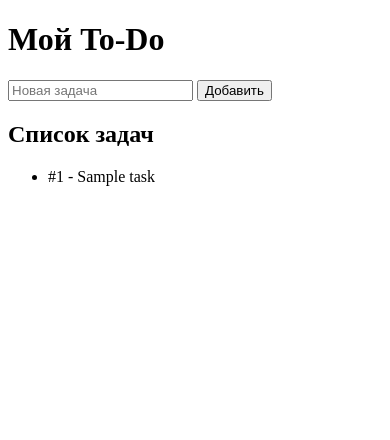
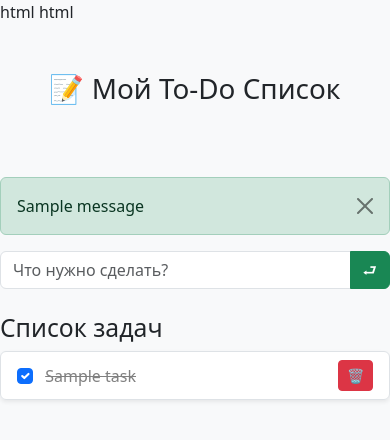
Before and after one commit to LightRay463/labs, a Flask app: page / in a window 390 px wide. Shown: the top 440 px of the page. Run offline with Flask 3, Linux system fonts and the light colour scheme; tables that the repository leaves empty hold one stand-in row (values such as "Sample post"); one stand-in notice (Sample message) is shown.

Commit message:
Add files via upload

```diff
--- a/todo_lab/app.py
+++ b/todo_lab/app.py
@@ -1,35 +1,68 @@
 import sqlite3
-from flask import Flask, render_template, request, redirect, url_for
+from flask import Flask, render_template, request, redirect, url_for, flash
 
 app = Flask(__name__)
-
+app.secret_key = 'super_secret_key'  # Нужен для сообщений flash
 DB_NAME = "todo.db"
 
 def get_connection():
     return sqlite3.connect(DB_NAME)
 
+# Инициализация БД (если вдруг таблицы нет)
+def init_db():
+    conn = get_connection()
+    cursor = conn.cursor()
+    # Добавляем поле is_done, если его нет (безопасная операция)
+    cursor.execute("CREATE TABLE IF NOT EXISTS tasks (id INTEGER PRIMARY KEY, title TEXT, is_done INTEGER DEFAULT 0)")
+    # Проверка на наличие колонки is_done для старых баз
+    try:
+        cursor.execute("ALTER TABLE tasks ADD COLUMN is_done INTEGER DEFAULT 0")
+    except:
+        pass
+    conn.commit()
+    conn.close()
+
+init_db()
+
 @app.route("/")
 def index():
     conn = get_connection()
     cursor = conn.cursor()
-    cursor.execute("SELECT id, title FROM tasks ORDER BY id DESC")
+    cursor.execute("SELECT id, title, is_done FROM tasks ORDER BY id DESC")
     tasks = cursor.fetchall()
     conn.close()
-
     return render_template("index.html", tasks=tasks)
 
 @app.route("/add", methods=["POST"])
 def add_task():
     title = request.form.get("title", "").strip()
-    if title == "":
+    if not title:
+        flash("Введите название задачи!", "danger") # Сообщение об ошибке
         return redirect(url_for("index"))
 
     conn = get_connection()
     cursor = conn.cursor()
-    cursor.execute("INSERT INTO tasks (title) VALUES (?)", (title,))  #
+    cursor.execute("INSERT INTO tasks (title, is_done) VALUES (?, 0)", (title,))
     conn.commit()
     conn.close()
+    return redirect(url_for("index"))
 
+@app.route("/delete/<int:task_id>", methods=["POST"])
+def delete_task(task_id):
+    conn = get_connection()
+    cursor = conn.cursor()
+    cursor.execute("DELETE FROM tasks WHERE id = ?", (task_id,))
+    conn.commit()
+    conn.close()
+    return redirect(url_for("index"))
+
+@app.route("/toggle/<int:task_id>", methods=["POST"])
+def toggle_task(task_id):
+    conn = get_connection()
+    cursor = conn.cursor()
+    cursor.execute("UPDATE tasks SET is_done = NOT is_done WHERE id = ?", (task_id,))
+    conn.commit()
+    conn.close()
     return redirect(url_for("index"))
 
 if __name__ == "__main__":
--- a/todo_lab/templates/index.html
+++ b/todo_lab/templates/index.html
@@ -3,21 +3,69 @@
 <head>
     <meta charset="utf-8">
     <title>To-Do</title>
+    html <meta name="viewport" content="width=device-width, initial-scale=1">
+    <link href="https://cdn.jsdelivr.net/npm/bootstrap@5.3.0/dist/css/bootstrap.min.css" rel="stylesheet">
+    <script src="https://cdn.jsdelivr.net/npm/bootstrap@5.3.0/dist/js/bootstrap.bundle.min.js"></script>
+    html <link rel="stylesheet" href="https://cdn.jsdelivr.net/npm/bootstrap-icons@1.10.0/font/bootstrap-icons.css">
 </head>
-<body>
-    <h1>Мой To-Do</h1>
+<body class="bg-light">
+    <div class="container py-5">
+        <div class="row justify-content-center">
+            <div class="col-md-8 col-lg-6">
+                <h1 class="text-center mb-4 primary">📝 Мой To-Do Список</h1>
 
-    <form action="/add" method="post">
-        <input type="text" name="title" placeholder="Новая задача">
-        <button type="submit">Добавить</button>
+            </div>
+        </div>
+    </div>
+
+{% with messages = get_flashed_messages(with_categories=true) %}
+  {% if messages %}
+    {% for category, message in messages %}
+      <div class="alert alert-{{ category }} alert-dismissible fade show" role="alert">
+        {{ message }}
+        <button type="button" class="btn-close" data-bs-dismiss="alert"></button>
+      </div>
+    {% endfor %}
+  {% endif %}
+{% endwith %}
+
+    <form action="/add" method="post" class="mb-4">
+    <div class="input-group">
+        <input type="text" name="title" class="form-control" placeholder="Что нужно сделать?" required>
+        <button class="btn btn-success" type="submit">⮐</button>
+    </div>
     </form>
 
     <h2>Список задач</h2>
 
-    <ul>
-        {% for task in tasks %}
-            <li>#{{ task[0] }} - {{ task[1] }}</li>
-        {% endfor %}
-    </ul>
+<ul class="list-group shadow-sm">
+    {% for task in tasks %}
+    <li class="list-group-item d-flex justify-content-between align-items-center">
+        <div>
+            <!-- Чекбокс для визуализации статуса -->
+            <input class="form-check-input me-2" type="checkbox"
+                   {{ 'checked' if task[2] else '' }}
+                   onclick="document.getElementById('toggle-form-{{ task[0] }}').submit()">
+
+            <span style="{{ 'text-decoration: line-through; color: gray;' if task[2] else '' }}">
+                {{ task[1] }}
+            </span>
+        </div>
+
+        <div>
+            <!-- Форма для переключения статуса (скрытая) -->
+            <form id="toggle-form-{{ task[0] }}" action="/toggle/{{ task[0] }}" method="post" class="d-inline"></form>
+
+            <!-- Форма для удаления -->
+            <form action="/delete/{{ task[0] }}" method="post" class="d-inline"
+                  onsubmit="return confirm('Удалить задачу?');">
+                <button type="submit" class="btn btn-sm btn-danger">🗑️</button>
+            </form>
+        </div>
+    </li>
+    {% else %}
+    <li class="list-group-item text-center text-muted">✘</li>
+    {% endfor %}
+</ul>
 </body>
 </html>
```
Also changed, not shown: todo_lab/todo.db.
